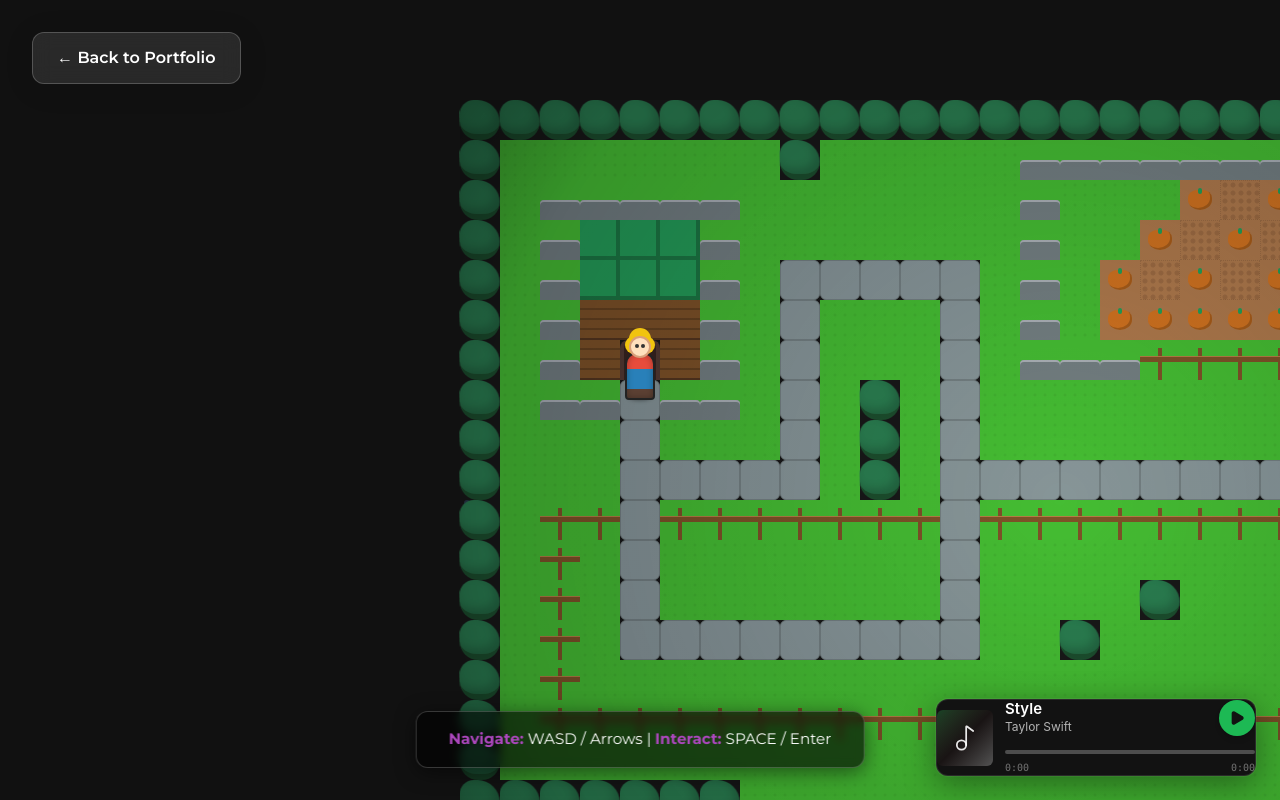
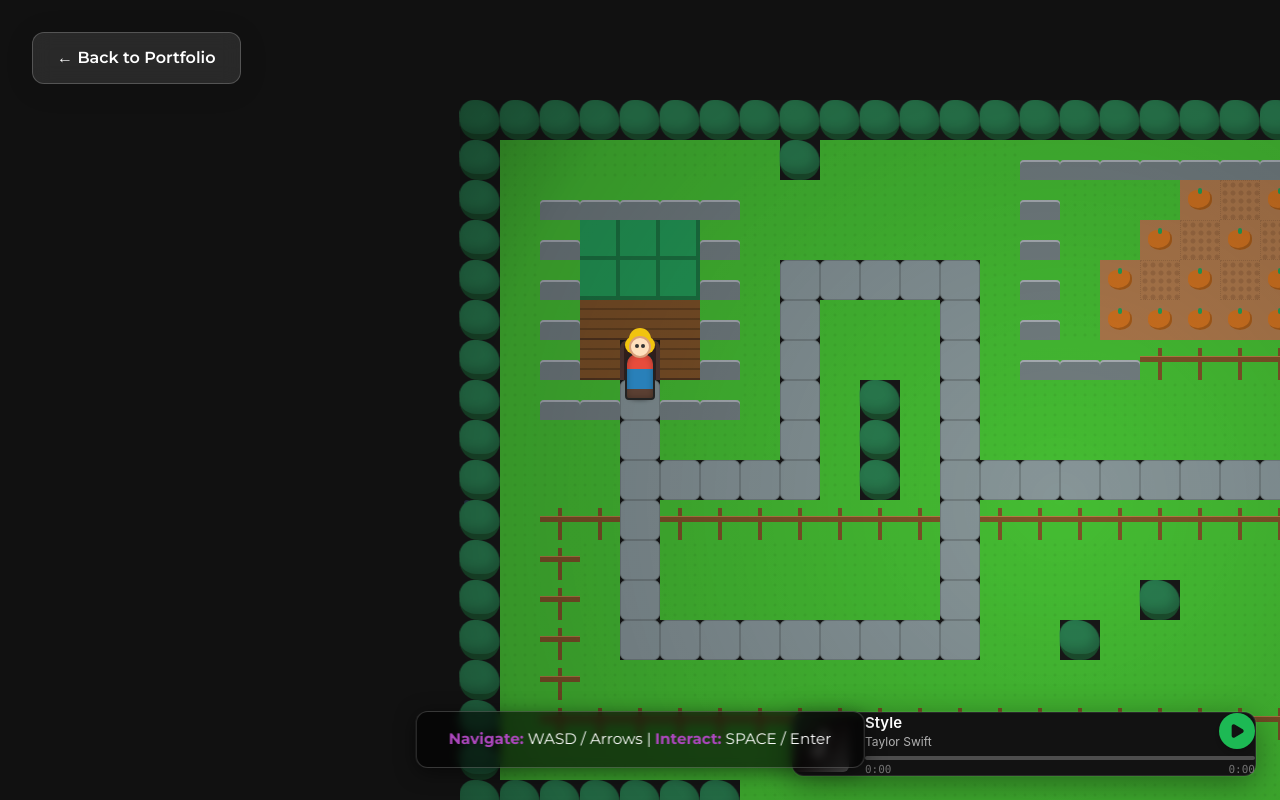
Before and after one commit to thecodemonki/LottoMax, a React (Vite) app: page /mansion in a window 1280 px wide. Built offline with nearby package versions, Linux system fonts and the light colour scheme.

Commit message:
alot of changes

```diff
--- a/src/components/AudioPlayer.jsx
+++ b/src/components/AudioPlayer.jsx
@@ -73,26 +73,26 @@ export default function AudioPlayer() {
   };
 
   return (
-    <div className="fixed bottom-6 right-6 z-50 w-[min(100vw-2rem,20rem)] select-none">
+    <div className="fixed bottom-6 right-6 z-50 w-[min(100vw-2rem,29rem)] select-none">
       <audio ref={audioRef} src={TRACK.src} loop preload="metadata" />
 
       <div
-        className="flex items-center gap-3 rounded-xl border border-white/10 bg-[#121212] p-2.5 pl-2 shadow-[0_8px_32px_rgba(0,0,0,0.4)] ring-1 ring-white/5"
+        className="flex items-center gap-4 rounded-xl border border-white/10 bg-[#121212] px-4 pb-4 pt-5 shadow-[0_8px_32px_rgba(0,0,0,0.4)] ring-1 ring-white/5"
         role="region"
         aria-label="Music player"
       >
         <div
-          className="relative h-14 w-14 shrink-0 overflow-hidden rounded-md bg-gradient-to-br from-[#1db954]/30 via-[#191414] to-[#535353]"
+          className="relative h-14 w-14 shrink-0 self-center overflow-hidden rounded-md bg-gradient-to-br from-[#1db954]/30 via-[#191414] to-[#535353]"
           aria-hidden
         >
           <Music2 className="absolute left-1/2 top-1/2 h-7 w-7 -translate-x-1/2 -translate-y-1/2 text-white/90" strokeWidth={1.5} />
         </div>
 
-        <div className="min-w-0 flex-1 py-0.5">
-          <div className="flex items-start justify-between gap-2">
+        <div className="flex min-h-0 min-w-0 flex-1 flex-col justify-center gap-1.5">
+          <div className="flex items-center justify-between gap-3">
             <div className="min-w-0">
-              <p className="truncate text-[15px] font-semibold leading-tight text-white">{TRACK.title}</p>
-              <p className="truncate text-xs text-[#b3b3b3]">{TRACK.artist}</p>
+              <p className="truncate text-[15px] font-semibold leading-snug text-white">{TRACK.title}</p>
+              <p className="truncate text-xs leading-snug text-[#b3b3b3]">{TRACK.artist}</p>
             </div>
             <button
               type="button"
@@ -104,7 +104,7 @@ export default function AudioPlayer() {
             </button>
           </div>
 
-          <div className="mt-2">
+          <div className="flex flex-col gap-1">
             <button
               type="button"
               className="group relative h-1 w-full cursor-pointer rounded-full bg-[#4d4d4d]"
@@ -116,7 +116,7 @@ export default function AudioPlayer() {
                 style={{ width: `${progressPct}%` }}
               />
             </button>
-            <div className="mt-1 flex justify-between font-mono text-[10px] text-[#727272]">
+            <div className="flex justify-between px-2 font-mono text-[11px] tabular-nums leading-none text-[#727272]">
               <span>{formatTime(currentTime)}</span>
               <span>{formatTime(duration)}</span>
             </div>
--- a/src/components/ui/scroll-expansion-hero.jsx
+++ b/src/components/ui/scroll-expansion-hero.jsx
@@ -173,14 +173,14 @@ const ScrollExpandMedia = ({
       >
         {/* Injecting the hero buttons at the very top of children */}
         <div className="flex flex-col sm:flex-row flex-wrap justify-center items-center gap-4 z-10 relative -mt-[12vh] mb-24" style={{ opacity: showContent ? 1 : 0 }}>
-          <a href="#projects" className="flex items-center justify-center whitespace-nowrap px-7 py-3 min-w-fit w-full max-w-[280px] mx-auto sm:w-auto sm:max-w-none text-lg md:text-xl rounded-full bg-blue-500 text-white font-bold shadow-xl hover:bg-blue-600 hover:shadow-blue-500/30 transition-all hover:-translate-y-1">
-            <Briefcase className="w-5 h-5 md:w-6 md:h-6 mr-2 shrink-0" /> <span>View My Work</span>
+          <a href="#projects" className="flex items-center justify-center whitespace-nowrap px-10 py-4 min-w-fit w-full max-w-[300px] mx-auto sm:w-auto sm:max-w-none text-lg md:text-xl rounded-full border-4 border-blue-700 bg-blue-500 text-white font-bold shadow-xl hover:bg-blue-600 hover:border-blue-800 hover:shadow-blue-500/30 transition-all hover:-translate-y-1">
+            <Briefcase className="w-5 h-5 md:w-6 md:h-6 mr-3 shrink-0" /> <span>View My Work</span>
           </a>
-          <a href="/Official_MaxwellPeng_Resume.pdf" target="_blank" rel="noopener noreferrer" className="flex items-center justify-center whitespace-nowrap px-7 py-3 min-w-fit w-full max-w-[280px] mx-auto sm:w-auto sm:max-w-none text-lg md:text-xl rounded-full bg-white text-blue-500 border-2 border-blue-500 font-bold shadow-xl hover:bg-blue-50 transition-all hover:-translate-y-1">
-            <FileText className="w-5 h-5 md:w-6 md:h-6 mr-2 shrink-0" /> <span>View Resume</span>
+          <a href="/Official_MaxwellPeng_Resume.pdf" target="_blank" rel="noopener noreferrer" className="flex items-center justify-center whitespace-nowrap px-10 py-4 min-w-fit w-full max-w-[300px] mx-auto sm:w-auto sm:max-w-none text-lg md:text-xl rounded-full bg-white text-blue-500 border-4 border-blue-500 font-bold shadow-xl hover:bg-blue-50 transition-all hover:-translate-y-1">
+            <FileText className="w-5 h-5 md:w-6 md:h-6 mr-3 shrink-0" /> <span>View Resume</span>
           </a>
-          <a href="/mansion" className="flex items-center justify-center whitespace-nowrap px-7 py-3 min-w-fit w-full max-w-[280px] mx-auto sm:w-auto sm:max-w-none text-lg md:text-xl rounded-full bg-gradient-to-r from-yellow-500 to-yellow-600 text-white font-bold shadow-xl hover:shadow-yellow-500/40 transition-all hover:-translate-y-1">
-            <Building className="w-5 h-5 md:w-6 md:h-6 mr-2 shrink-0" /> <span>Explore My Mansion</span>
+          <a href="/mansion" className="flex items-center justify-center whitespace-nowrap px-10 py-4 min-w-fit w-full max-w-[300px] mx-auto sm:w-auto sm:max-w-none text-lg md:text-xl rounded-full border-4 border-yellow-700 bg-gradient-to-r from-yellow-500 to-yellow-600 text-white font-bold shadow-xl hover:shadow-yellow-500/40 transition-all hover:-translate-y-1">
+            <Building className="w-5 h-5 md:w-6 md:h-6 mr-3 shrink-0" /> <span>Explore My Mansion</span>
           </a>
         </div>
 
```
